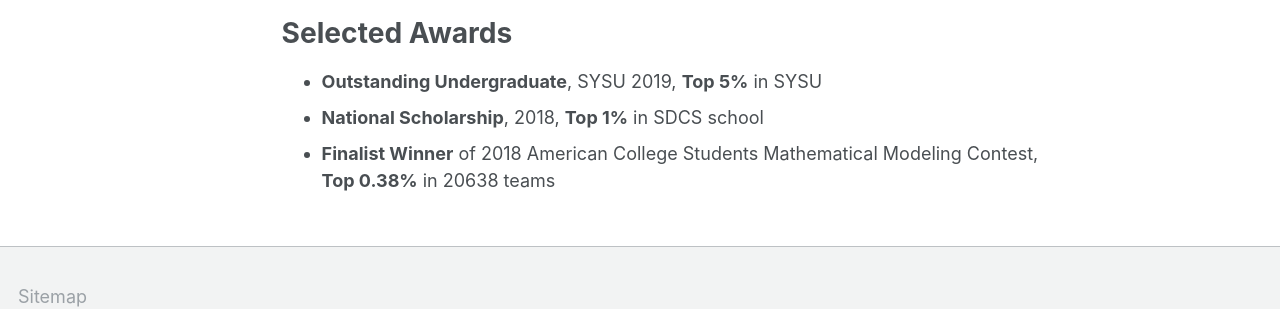
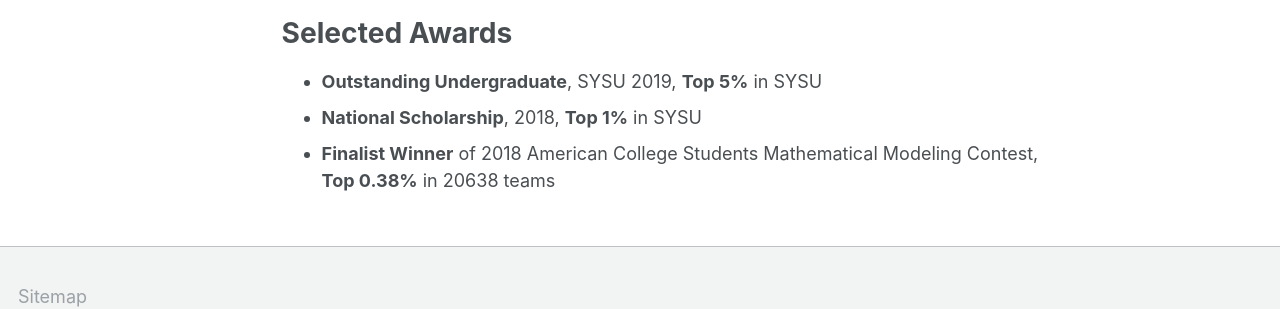
Before and after one commit to jianjieluo/jianjieluo.github.io, a Jekyll site: the page built from _pages/about.md, in a window 1280 px wide and 1136 px high. Shown: the part 735-1044 px from the top of the window. Built offline with Jekyll 4.4.1, drawn with Linux system fonts in a browser that asks for light colours.

Commit message:
update about.md

```diff
--- a/_pages/about.md
+++ b/_pages/about.md
@@ -36,5 +36,5 @@ Experiences
 Selected Awards
 ======
 * **Outstanding Undergraduate**, SYSU 2019, **Top 5%** in SYSU
-* **National Scholarship**, 2018, **Top 1%** in SDCS school
+* **National Scholarship**, 2018, **Top 1%** in SYSU
 * **Finalist Winner** of 2018 American College Students Mathematical Modeling Contest, **Top 0.38%** in 20638 teams
```
